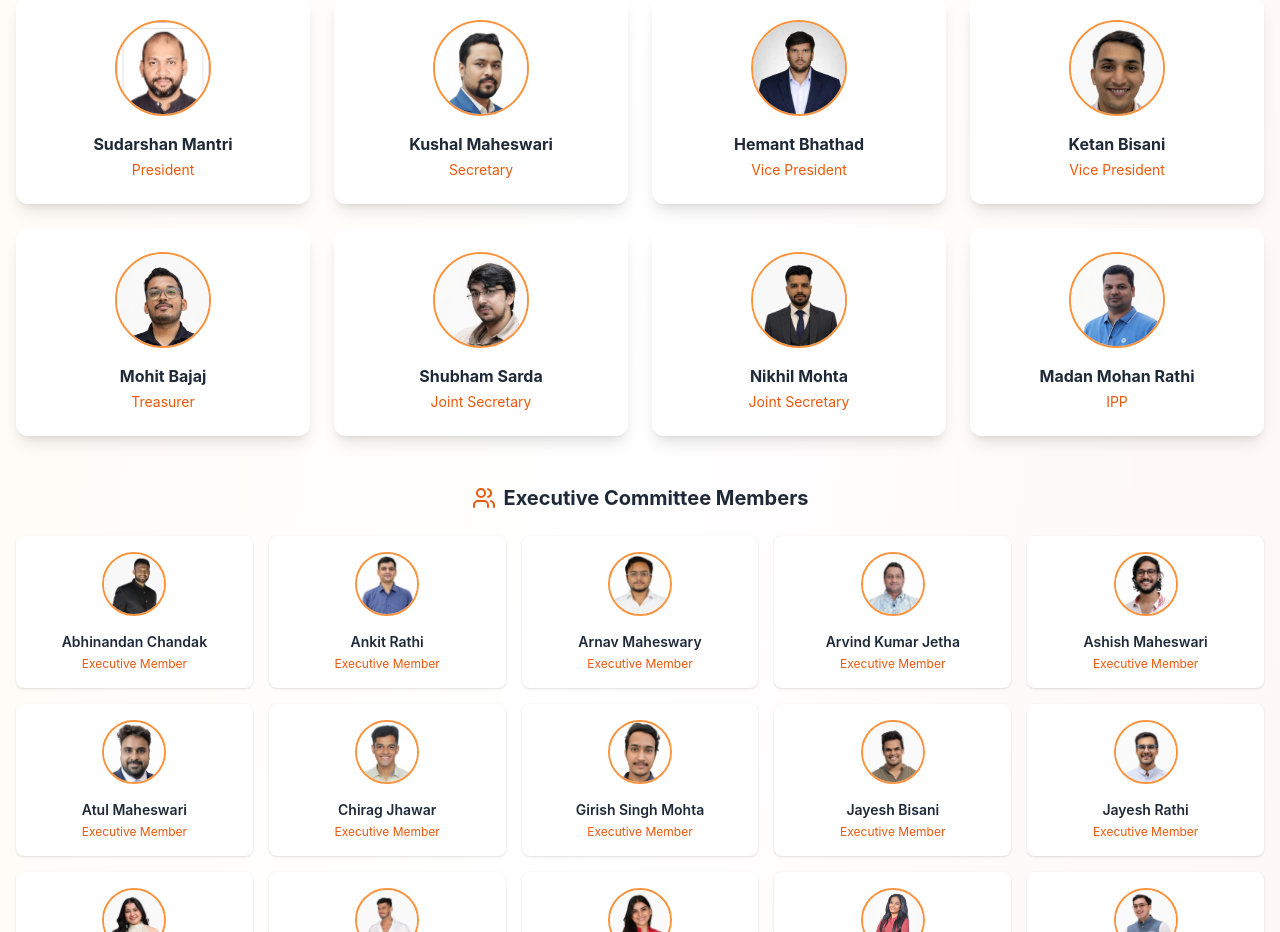
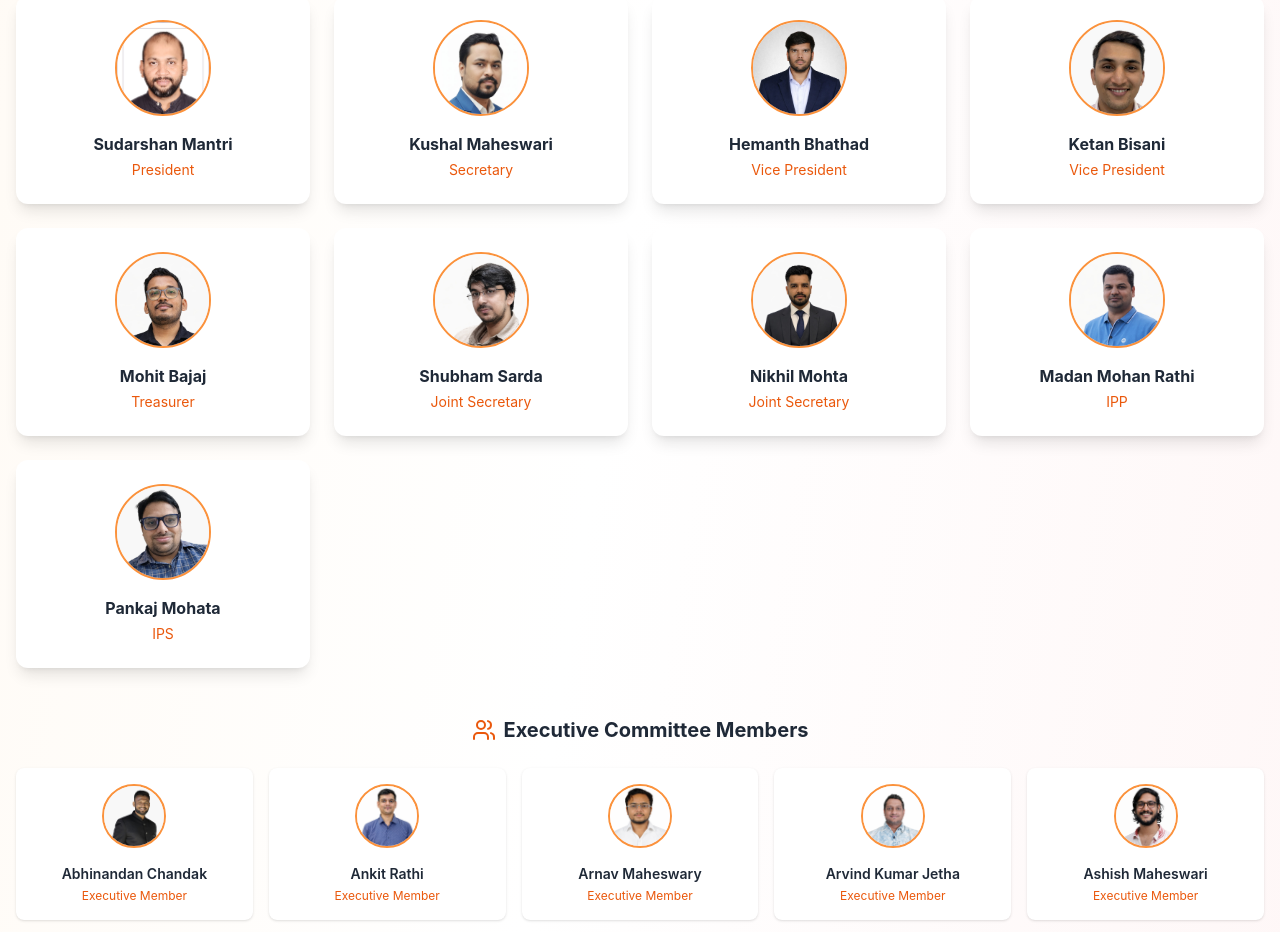
Before and after one commit to smymchennai-cloud/smymchennai, a React (Create React App) app: page / in a window 1280 px wide. Shown: the part 4120-5052 px from the top of the page. Built offline with nearby package versions, Linux system fonts and the light colour scheme.

Commit message:
[Atul] Added IPS

```diff
--- a/src/data/teamData.js
+++ b/src/data/teamData.js
@@ -2,12 +2,13 @@
 export const officeBearers = [
   { name: 'Sudarshan Mantri', position: 'President', photo: '/photos/sudharshan.png', photoPosition: 'top' },
   { name: 'Kushal Maheswari', position: 'Secretary', photo: '/photos/kushal.png', photoPosition: 'top' },
-  { name: 'Hemant Bhathad', position: 'Vice President', photo: '/photos/hemanth.png', photoPosition: 'center 15%' },
+  { name: 'Hemanth Bhathad', position: 'Vice President', photo: '/photos/hemanth.png', photoPosition: 'center 15%' },
   { name: 'Ketan Bisani', position: 'Vice President', photo: '/photos/ketan.png', photoPosition: 'center 25%' },
   { name: 'Mohit Bajaj', position: 'Treasurer', photo: '/photos/mohit.png', photoPosition: 'center 20%' },
   { name: 'Shubham Sarda', position: 'Joint Secretary', photo: '/photos/shubham.png', photoPosition: 'center 20%' },
   { name: 'Nikhil Mohta', position: 'Joint Secretary', photo: '/photos/nikhil.png', photoPosition: 'center 20%'  },
-  { name: 'Madan Mohan Rathi', position: 'IPP', photo: '/photos/madan.png', photoPosition: 'center 20%' }
+  { name: 'Madan Mohan Rathi', position: 'IPP', photo: '/photos/madan.png', photoPosition: 'center 20%' },
+  { name: 'Pankaj Mohata', position: 'IPS', photo: '/photos/pankaj.png', photoPosition: 'center 20%' }
 ];
 
 // Executive Committee Members
```
Also changed, not shown: public/photos/pankaj.png (added).
